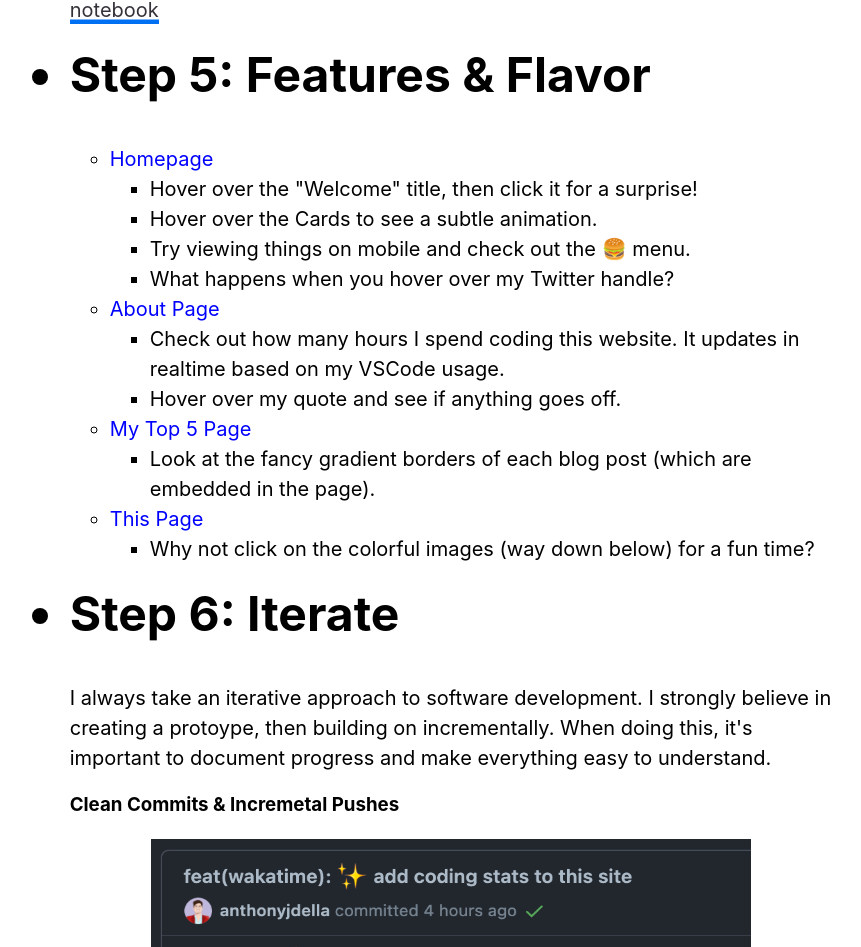
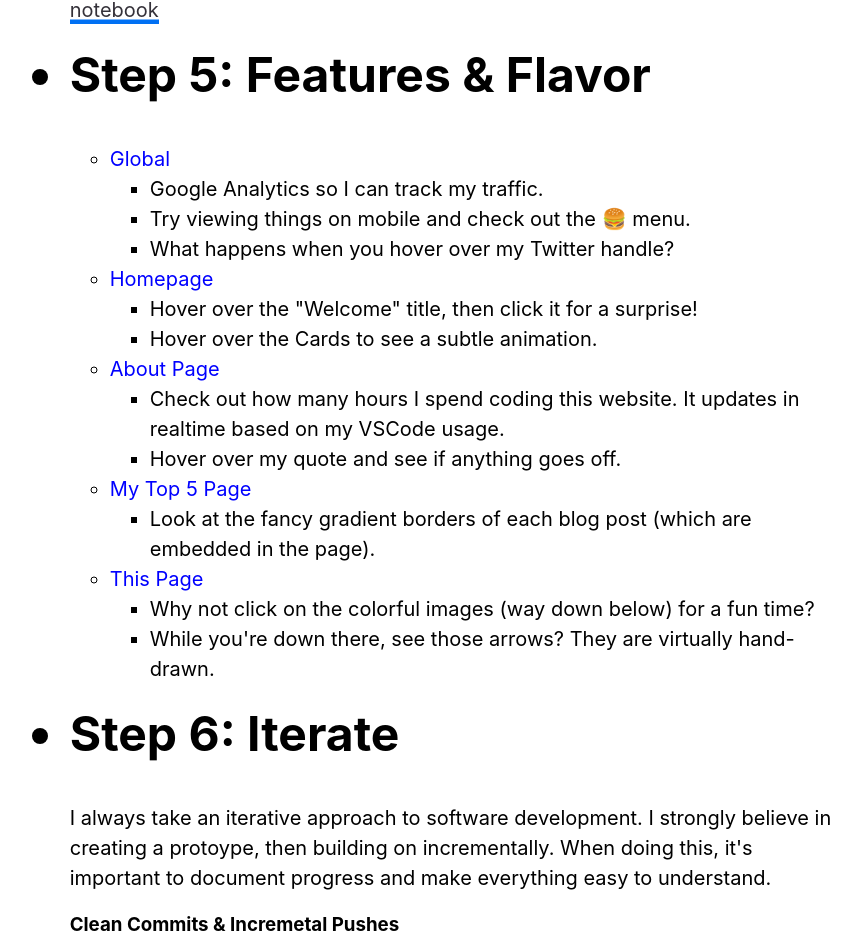
Before and after one commit to anthonyjdella/roadmap, a Next.js app: page /product-lifecycle in a window 1280 px wide. Shown: the part 4211-5158 px from the top of the page, without its empty margins (209-1070 px from the left). Built offline with nearby package versions, Linux system fonts and the light colour scheme.

Commit message:
chore(content): 📝 adding more features

```diff
--- a/pages/product-lifecycle.js
+++ b/pages/product-lifecycle.js
@@ -148,6 +148,23 @@ export default class ProductLifecycle extends React.Component {
                   <ul>
                     <li className={stylesLifeCycle.description}>
                       <Link href="/">
+                        <a className={stylesLifeCycle.a}>Global</a>
+                      </Link>
+                      <ul>
+                        <li className={stylesLifeCycle.description}>
+                          Google Analytics so I can track my traffic.
+                        </li>
+                        <li className={stylesLifeCycle.description}>
+                          Try viewing things on mobile and check out the 🍔
+                          menu.
+                        </li>
+                        <li className={stylesLifeCycle.description}>
+                          What happens when you hover over my Twitter handle?
+                        </li>
+                      </ul>
+                    </li>
+                    <li className={stylesLifeCycle.description}>
+                      <Link href="/">
                         <a className={stylesLifeCycle.a}>Homepage</a>
                       </Link>
                       <ul>
@@ -157,13 +174,6 @@ export default class ProductLifecycle extends React.Component {
                         </li>
                         <li className={stylesLifeCycle.description}>
                           Hover over the Cards to see a subtle animation.
-                        </li>
-                        <li className={stylesLifeCycle.description}>
-                          Try viewing things on mobile and check out the 🍔
-                          menu.
-                        </li>
-                        <li className={stylesLifeCycle.description}>
-                          What happens when you hover over my Twitter handle?
                         </li>
                       </ul>
                     </li>
@@ -193,13 +203,16 @@ export default class ProductLifecycle extends React.Component {
                       </ul>
                     </li>
                     <li className={stylesLifeCycle.description}>
-                      <Link href="/my-top-5">
+                      <Link href="/product-lifecycle">
                         <a className={stylesLifeCycle.a}>This Page</a>
                       </Link>
                       <ul>
                         <li className={stylesLifeCycle.description}>
                           Why not click on the colorful images (way down below)
                           for a fun time?
+                        </li>
+                        <li className={stylesLifeCycle.description}>
+                          While you&apos;re down there, see those arrows? They are virtually hand-drawn.
                         </li>
                       </ul>
                     </li>
```
